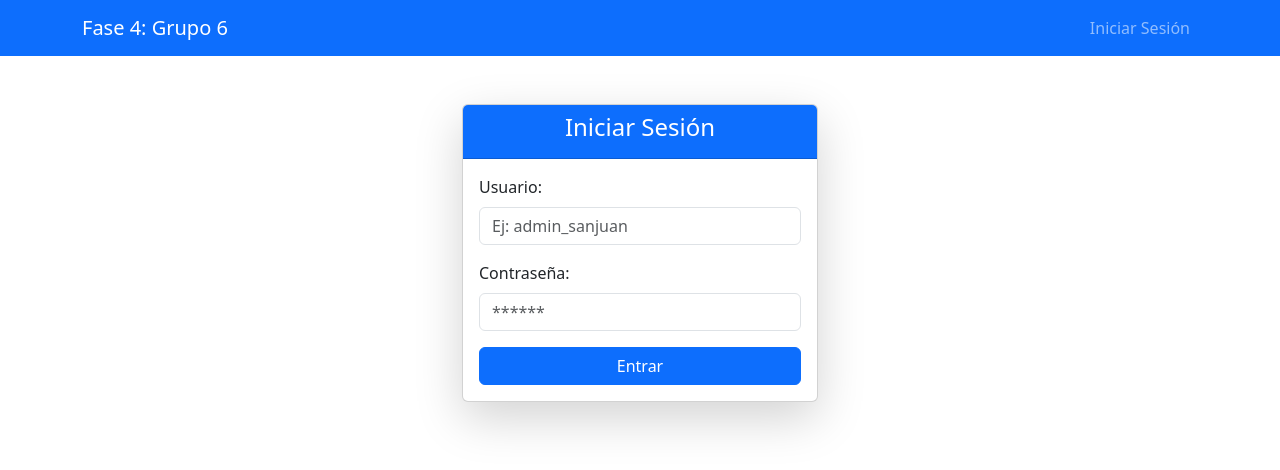
After one commit to godmath04/fase4-proyecto-bdd, a Flask app: page /login in a window 1280 px wide. The commit adds this page. Shown: the top 470 px of the page. Run offline with Flask 3, Linux system fonts and the light colour scheme.

Commit message:
Se actualiza para login

```diff
--- a/app.py
+++ b/app.py
@@ -1,17 +1,77 @@
 from flask import Flask, render_template, request, redirect, url_for, flash
 from conexion import obtener_conexion
+from flask_login import LoginManager, UserMixin, login_user, login_required, logout_user, current_user
 
 app = Flask(__name__)
-# Esta clave es necesaria para que funcionen los mensajes de éxito
 app.secret_key = 'clave_secreta_proyecto_fase4'
 
-# --- RUTA DE INICIO ---
+# --- CONFIGURACIÓN DEL LOGIN ---
+login_manager = LoginManager()
+login_manager.init_app(app)
+login_manager.login_view = 'login'
+
+# --- CLASE USUARIO ---
+class Usuario(UserMixin):
+    def __init__(self, id, nombre, username):
+        self.id = id
+        self.nombre = nombre
+        self.username = username
+
+# --- CARGADOR DE USUARIO ---
+@login_manager.user_loader
+def load_user(user_id):
+    conn = obtener_conexion()
+    if conn:
+        cursor = conn.cursor()
+        cursor.execute("SELECT idUsuario, nombre, userName FROM dbo.Usuario WHERE idUsuario = ?", (user_id,))
+        row = cursor.fetchone()
+        conn.close()
+        if row:
+            return Usuario(row[0], row[1], row[2])
+    return None
+
+# --- RUTA DE LOGIN (PÚBLICA) ---
+@app.route('/login', methods=['GET', 'POST'])
+def login():
+    if request.method == 'POST':
+        username = request.form['username']
+        password = request.form['password']
+
+        conn = obtener_conexion()
+        if conn:
+            cursor = conn.cursor()
+            # Buscamos al usuario en la tabla Usuario creada en Fase 3
+            cursor.execute("SELECT idUsuario, nombre, userName, contraseña FROM dbo.Usuario WHERE userName = ?", (username,))
+            user_data = cursor.fetchone()
+            conn.close()
+            # Verificamos si existe el usuario y si la contraseña coincide
+            if user_data and user_data[3] == password:
+                user_obj = Usuario(user_data[0], user_data[1], user_data[2])
+                login_user(user_obj)
+                flash(f'¡Bienvenido, {user_data[1]}!')
+                return redirect(url_for('index'))
+            else:
+                flash('Usuario o contraseña incorrectos.')
+
+    return render_template('login.html')
+
+# --- RUTA DE LOGOUT ---
+@app.route('/logout')
+@login_required
+def logout():
+    logout_user()
+    flash('Sesión cerrada correctamente.')
+    return redirect(url_for('login'))
+
+# --- RUTA DE INICIO (PROTEGIDA) ---
 @app.route('/')
+@login_required
 def index():
     return redirect(url_for('lista'))
 
-# --- RUTA LISTAR (READ) ---
+# --- RUTA LISTAR (PROTEGIDA) ---
 @app.route('/lista')
+@login_required
 def lista():
     conn = obtener_conexion()
     datos = []
@@ -26,18 +86,16 @@ def lista():
 
     return render_template('lista.html', catequizados=datos)
 
-# --- RUTA REGISTRAR (CREATE) ---
+# --- RUTA REGISTRAR (PROTEGIDA) ---
 @app.route('/registro', methods=['GET', 'POST'])
+@login_required
 def registro():
-    # Si el usuario llenó el formulario y dio clic en "Guardar" (Método POST)
     if request.method == 'POST':
         nombres = request.form['nombres']
         apellidos = request.form['apellidos']
         cedula = request.form['documentoIdentidad']
         fecha_nac = request.form['fechaNacimiento']
 
-        # VALORES FIJOS PARA LA DEMOSTRACIÓN:
-        # Asignamos Familia 1 y FeBautismoEntregada = 0 (Falso)
         id_familia = 1
         fe_bautismo = 0
 
@@ -45,18 +103,14 @@ def registro():
         if conn:
             try:
                 cursor = conn.cursor()
-                # Query de inserción directa
                 query = """
                     INSERT INTO dbo.Catequizado
                     (nombres, Apellidos, fechaNacimiento, documentoIdentidad, Familia_idFamilia, feBautismoEntregada)
                     VALUES (?, ?, ?, ?, ?, ?)
                 """
-                # Ejecutamos pasando las variables
                 cursor.execute(query, (nombres, apellidos, fecha_nac, cedula, id_familia, fe_bautismo))
                 conn.commit()
                 conn.close()
-
-                # Mensaje de éxito
                 flash('¡Alumno registrado exitosamente en la Base de Datos!')
                 return redirect(url_for('lista'))
 
@@ -64,17 +118,16 @@ def registro():
                 flash(f"Error al guardar en SQL Server: {e}")
                 return redirect(url_for('registro'))
 
-    # Si el usuario solo entró a la página (Método GET)
     return render_template('registro.html')
 
-# --- RUTA ELIMINAR (DELETE) ---
+# --- RUTA ELIMINAR (PROTEGIDA) ---
 @app.route('/eliminar/<int:id>')
+@login_required
 def eliminar(id):
     conn = obtener_conexion()
     if conn:
         try:
             cursor = conn.cursor()
-            # Ejecutamos el borrado directo
             cursor.execute("DELETE FROM dbo.Catequizado WHERE idCatequizando = ?", (id,))
             conn.commit()
             conn.close()
@@ -84,13 +137,13 @@ def eliminar(id):
 
     return redirect(url_for('lista'))
 
-# --- RUTA EDITAR (UPDATE) ---
+# --- RUTA EDITAR (PROTEGIDA) ---
 @app.route('/editar/<int:id>', methods=['GET', 'POST'])
+@login_required
 def editar(id):
     conn = obtener_conexion()
     cursor = conn.cursor()
 
-    # SI ES POST: El usuario modificó los datos y dio clic en "Actualizar"
     if request.method == 'POST':
         nombres = request.form['nombres']
         apellidos = request.form['apellidos']
@@ -98,7 +151,6 @@ def editar(id):
         fecha_nac = request.form['fechaNacimiento']
 
         try:
-            # Ejecutamos el UPDATE
             query = """
                 UPDATE dbo.Catequizado
                 SET nombres = ?, Apellidos = ?, documentoIdentidad = ?, fechaNacimiento = ?
@@ -110,9 +162,7 @@ def editar(id):
             return redirect(url_for('lista'))
         except Exception as e:
             flash(f"Error al actualizar: {e}")
-            # Si falla, no redirigimos, nos quedamos aquí
 
-    # SI ES GET: Buscamos los datos para llenar el formulario
     cursor.execute("SELECT * FROM dbo.Catequizado WHERE idCatequizando = ?", (id,))
     data = cursor.fetchone()
     conn.close()
--- a/templates/base.html
+++ b/templates/base.html
@@ -1,41 +1,61 @@
 <!DOCTYPE html>
 <html lang="es">
   <head>
-    <meta charset="UTF-8">
-    <meta name="viewport" content="width=device-width, initial-scale=1.0">
+    <meta charset="UTF-8" />
+    <meta name="viewport" content="width=device-width, initial-scale=1.0" />
     <title>Sistema Catequesis</title>
-    <link href="https://cdn.jsdelivr.net/npm/bootstrap@5.3.0/dist/css/bootstrap.min.css" rel="stylesheet">
+    <link
+      href="https://cdn.jsdelivr.net/npm/bootstrap@5.3.0/dist/css/bootstrap.min.css"
+      rel="stylesheet"
+    />
   </head>
   <body>
     <nav class="navbar navbar-expand-lg navbar-dark bg-primary mb-4">
       <div class="container">
         <a class="navbar-brand" href="/">Fase 4: Grupo 6</a>
+
         <div class="collapse navbar-collapse">
           <ul class="navbar-nav me-auto mb-2 mb-lg-0">
-                    <li class="nav-item">
-                        <a class="nav-link" href="/">Inicio</a>
-                    </li>
+            {% if current_user.is_authenticated %}
             <li class="nav-item">
               <a class="nav-link" href="/lista">Listado</a>
             </li>
             <li class="nav-item">
               <a class="nav-link" href="/registro">Nuevo Registro</a>
             </li>
+            {% endif %}
+          </ul>
+
+          <ul class="navbar-nav ms-auto">
+            {% if current_user.is_authenticated %}
+            <li class="nav-item">
+              <span class="nav-link active fw-bold"
+                >Hola, {{ current_user.nombre }}</span
+              >
+            </li>
+            <li class="nav-item">
+              <a
+                class="nav-link btn btn-danger text-white btn-sm ms-2 px-3"
+                href="/logout"
+                >Cerrar Sesión</a
+              >
+            </li>
+            {% else %}
+            <li class="nav-item">
+              <a class="nav-link" href="/login">Iniciar Sesión</a>
+            </li>
+            {% endif %}
           </ul>
         </div>
       </div>
     </nav>
 
     <div class="container">
-        {% with messages = get_flashed_messages() %}
-            {% if messages %}
-                <div class="alert alert-info" role="alert">
+      {% with messages = get_flashed_messages() %} {% if messages %}
+      <div class="alert alert-info shadow-sm" role="alert">
         {{ messages[0] }}
       </div>
-            {% endif %}
-        {% endwith %}
-
-        {% block content %}{% endblock %}
+      {% endif %} {% endwith %} {% block content %}{% endblock %}
     </div>
 
     <script src="https://cdn.jsdelivr.net/npm/bootstrap@5.3.0/dist/js/bootstrap.bundle.min.js"></script>
--- /dev/null
+++ b/templates/login.html
@@ -0,0 +1,28 @@
+{% extends 'base.html' %}
+
+{% block content %}
+<div class="row justify-content-center mt-5">
+    <div class="col-md-4">
+        <div class="card shadow-lg">
+            <div class="card-header bg-primary text-white text-center">
+                <h4>Iniciar Sesión</h4>
+            </div>
+            <div class="card-body">
+                <form method="POST" action="/login">
+                    <div class="mb-3">
+                        <label class="form-label">Usuario:</label>
+                        <input type="text" name="username" class="form-control" placeholder="Ej: admin_sanjuan" required>
+                    </div>
+                    <div class="mb-3">
+                        <label class="form-label">Contraseña:</label>
+                        <input type="password" name="password" class="form-control" placeholder="******" required>
+                    </div>
+                    <div class="d-grid">
+                        <button type="submit" class="btn btn-primary">Entrar</button>
+                    </div>
+                </form>
+            </div>
+        </div>
+    </div>
+</div>
+{% endblock %}
```
Lines whose indentation alone changed are shown as unchanged.
